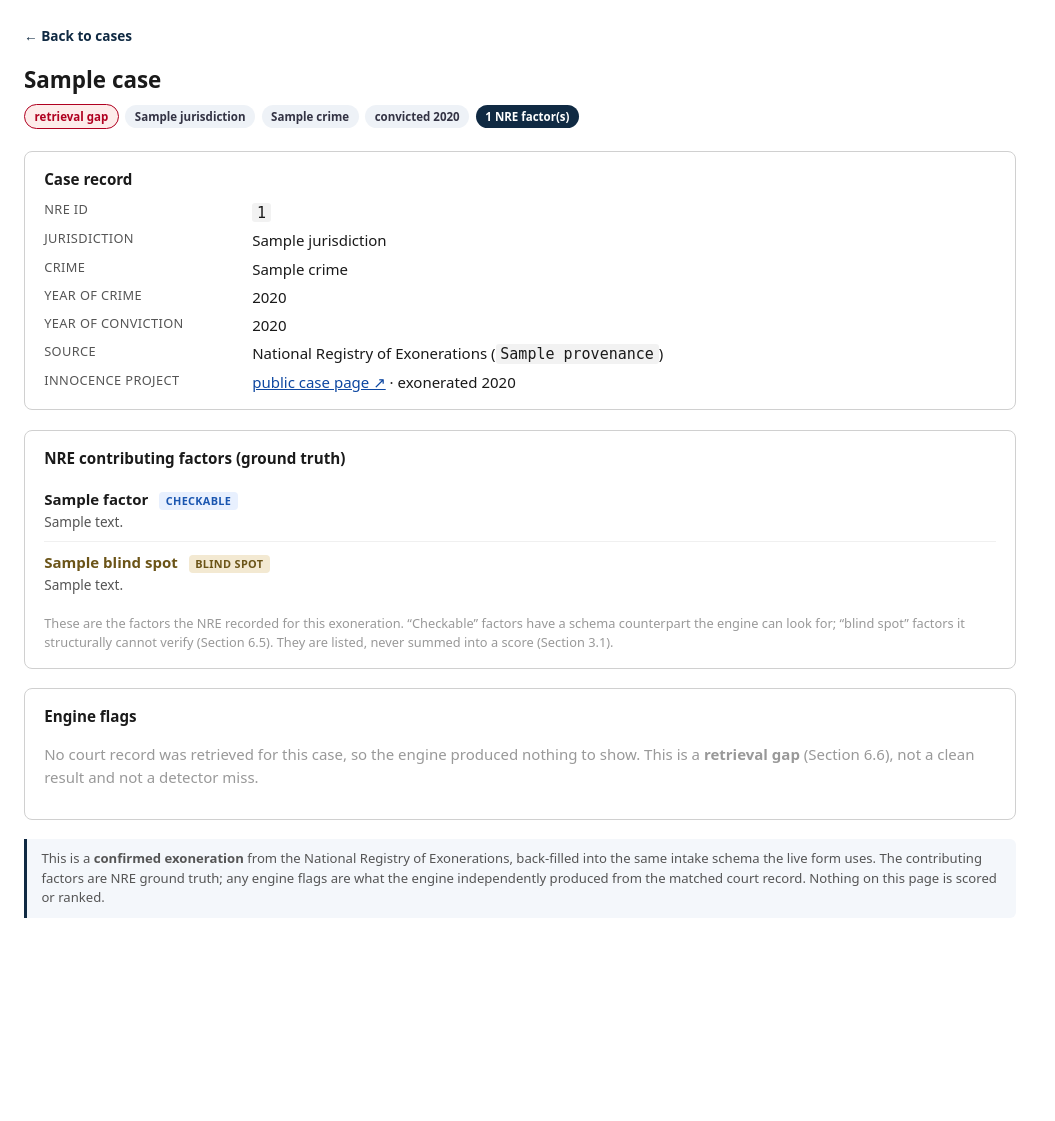
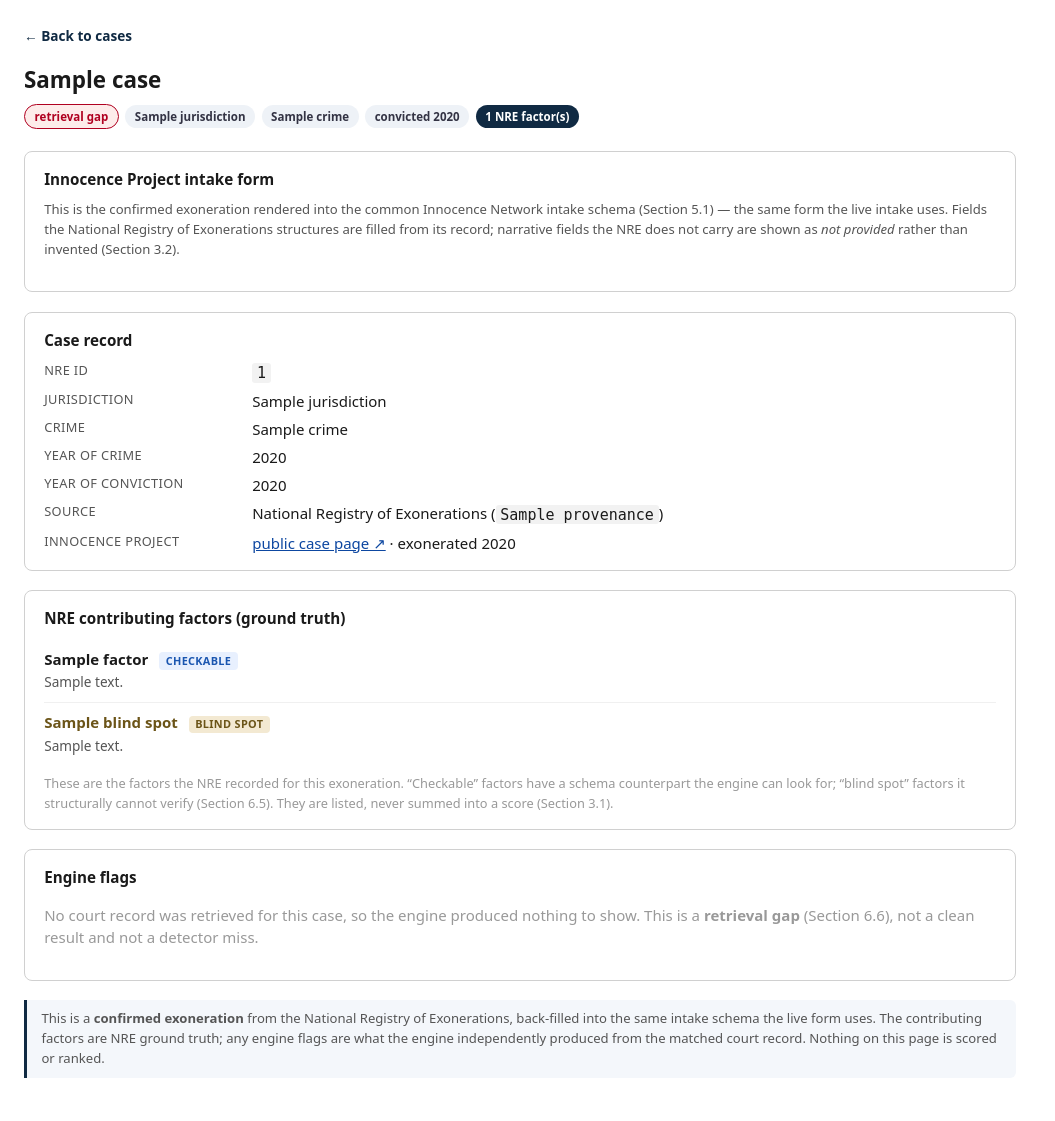
Before and after one commit to xuxoramos/innocence-project-case-scoring, a FastAPI app: template src/risk_engine/ui/templates/case_detail.html in a window 1280 px wide. Shown: the part 126-1247 px from the top of the page, without its empty margins (0-1055 px from the left). Before the commit the page ends 1044 px from the top, so only its background shows below. Run offline with FastAPI, Linux system fonts and the light colour scheme; the template is opened without the code that fills it: most values are stand-ins (such as "Sample title", 1, 10 or a date in 2020).

Commit message:
Render case detail as a filled Innocence Project intake form
Reconstruct the intake each exoneree would have filed (StoredCase.to_intake
reverses the NRE back-fill via intake_from_exoneration) and show it grouped by
the Section 5.1 schema categories. NRE-derived fields are filled from the
record; narrative fields the registry cannot supply are shown as 'not provided'
rather than invented (Section 3.2).

```diff
--- a/src/risk_engine/store.py
+++ b/src/risk_engine/store.py
@@ -102,6 +102,30 @@ class StoredCase:
         if self.county and self.state:
             return f"{self.county} County, {self.state}"
         return ", ".join(p for p in (self.county, self.state) if p)
+
+    def to_intake(self):
+        """Rebuild the intake this exoneree *would* have filed (§5.1 schema).
+
+        Reverses the back-fill: the same NRE-derived fields
+        :func:`risk_engine.dataset.intake_from_exoneration` populates (name,
+        offense, jurisdiction, conviction/crime dates, the actual-innocence
+        claim), so the detail view can show a stored case as a filled intake
+        form. Narrative fields stay empty — the NRE carries no questionnaire
+        prose, and inventing it would fabricate evidence (§3.2).
+        """
+        from .dataset import intake_from_exoneration
+
+        return intake_from_exoneration(
+            ExonerationRecord(
+                nre_id=self.nre_id,
+                name=self.name,
+                state=self.state,
+                county=self.county,
+                crime=self.crime,
+                crime_year=self.crime_year,
+                conviction_year=self.conviction_year,
+            )
+        )
 
     def to_dict(self) -> dict:
         return asdict(self)
--- a/src/risk_engine/ui/forms.py
+++ b/src/risk_engine/ui/forms.py
@@ -106,6 +106,41 @@ BLIND_SPOT_DISPLAY: dict[str, str] = {
 def factor_display(value: str) -> tuple[str, str]:
     """Human label + description for a FlagCategory value (falls back gracefully)."""
     return FACTOR_DISPLAY.get(value, (_pretty(value), ""))
+
+
+def intake_form_view(intake) -> list[dict]:
+    """Render an :class:`~risk_engine.intake.record.IntakeRecord` as form groups.
+
+    Mirrors the live intake form: the near-universal §5.1 fields grouped by
+    category, each shown with its value where the back-fill populated it and
+    flagged ``provided=False`` (rendered as "not provided") where the NRE has no
+    questionnaire prose to fill it. This lets the case-detail page present a
+    stored exoneration exactly as an intake staffer would see the form.
+    """
+    groups: list[dict] = []
+    for category in IntakeCategory:
+        specs = [f for f in near_universal_fields() if f.category is category]
+        if not specs:
+            continue
+        fields = []
+        for spec in specs:
+            item = intake.get(spec.key)
+            fields.append(
+                {
+                    "label": spec.label,
+                    "value": item.value if item else "",
+                    "provided": item is not None,
+                    "source": item.source_passage if item else "",
+                }
+            )
+        groups.append(
+            {
+                "label": _pretty(category.value),
+                "fields": fields,
+                "provided_count": sum(1 for f in fields if f["provided"]),
+            }
+        )
+    return groups
 
 
 
@@ -271,6 +306,7 @@ def case_detail_view(case, ip_case=None) -> dict:
         "conviction_year": case.conviction_year,
         "matched": case.matched,
         "innocence_project": case.innocence_project,
+        "intake_form": intake_form_view(case.to_intake()),
         "factors": factors,
         "blind_spots": blind_spots,
         "predicted": predicted,
--- a/src/risk_engine/ui/templates/case_detail.html
+++ b/src/risk_engine/ui/templates/case_detail.html
@@ -38,6 +38,16 @@
     dl.facts dt { color: #555; font-size: .8rem; text-transform: uppercase; letter-spacing: .03em; }
     dl.facts dd { margin: 0; }
     dl.facts dd a { color: #0d47a1; }
+    .intake-note { font-size: .82rem; color: #555; margin: 0 0 1rem; }
+    .intake-group { margin: 0 0 1rem; }
+    .intake-group:last-child { margin-bottom: 0; }
+    .intake-group h4 { margin: 0 0 .4rem; font-size: .82rem; text-transform: uppercase;
+      letter-spacing: .03em; color: #102a43; border-bottom: 2px solid #e3e9f0; padding-bottom: .2rem; }
+    dl.intake { display: grid; grid-template-columns: 18rem 1fr; gap: .3rem 1rem; margin: 0; }
+    dl.intake dt { color: #555; font-size: .85rem; }
+    dl.intake dd { margin: 0; }
+    dl.intake dd.filled { font-weight: 600; }
+    dl.intake dd.blank { color: #aaa; font-style: italic; }
     ul.factors { list-style: none; margin: 0; padding: 0; }
     ul.factors li { padding: .55rem 0; border-bottom: 1px solid #f0f0f0; }
     ul.factors li:last-child { border-bottom: 0; }
@@ -96,6 +106,28 @@
         {% endif %}
       {% endif %}
     </div>
+
+    <section class="block">
+      <h3>Innocence Project intake form</h3>
+      <p class="intake-note">
+        This is the confirmed exoneration rendered into the common Innocence Network intake schema
+        (Section 5.1) &mdash; the same form the live intake uses. Fields the National Registry of
+        Exonerations structures are filled from its record; narrative fields the NRE does not carry
+        are shown as <em>not provided</em> rather than invented (Section 3.2).
+      </p>
+      {% for group in case.intake_form %}
+      <div class="intake-group">
+        <h4>{{ group.label }}</h4>
+        <dl class="intake">
+          {% for f in group.fields %}
+          <dt>{{ f.label }}</dt>
+          {% if f.provided %}<dd class="filled"{% if f.source %} title="{{ f.source }}"{% endif %}>{{ f.value }}</dd>
+          {% else %}<dd class="blank">not provided</dd>{% endif %}
+          {% endfor %}
+        </dl>
+      </div>
+      {% endfor %}
+    </section>
 
     <section class="block">
       <h3>Case record</h3>
```
Also changed, not shown: tests/test_store.py (+25 -0 lines).
